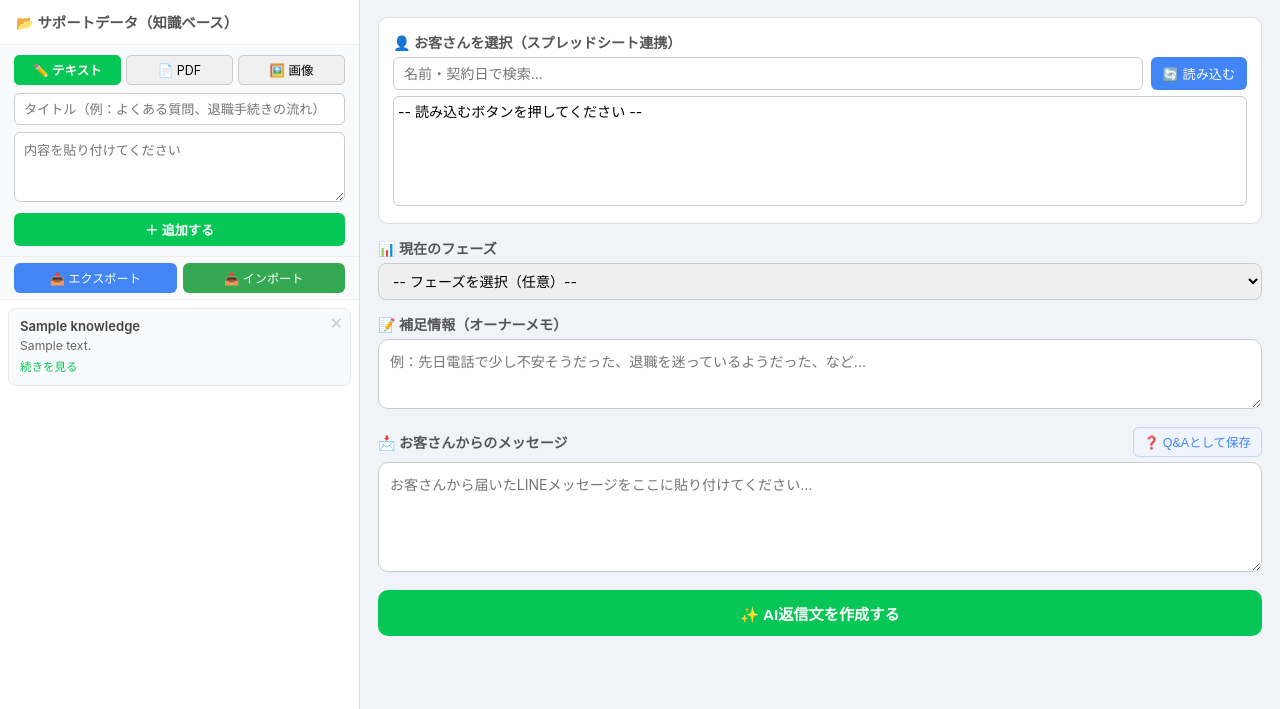
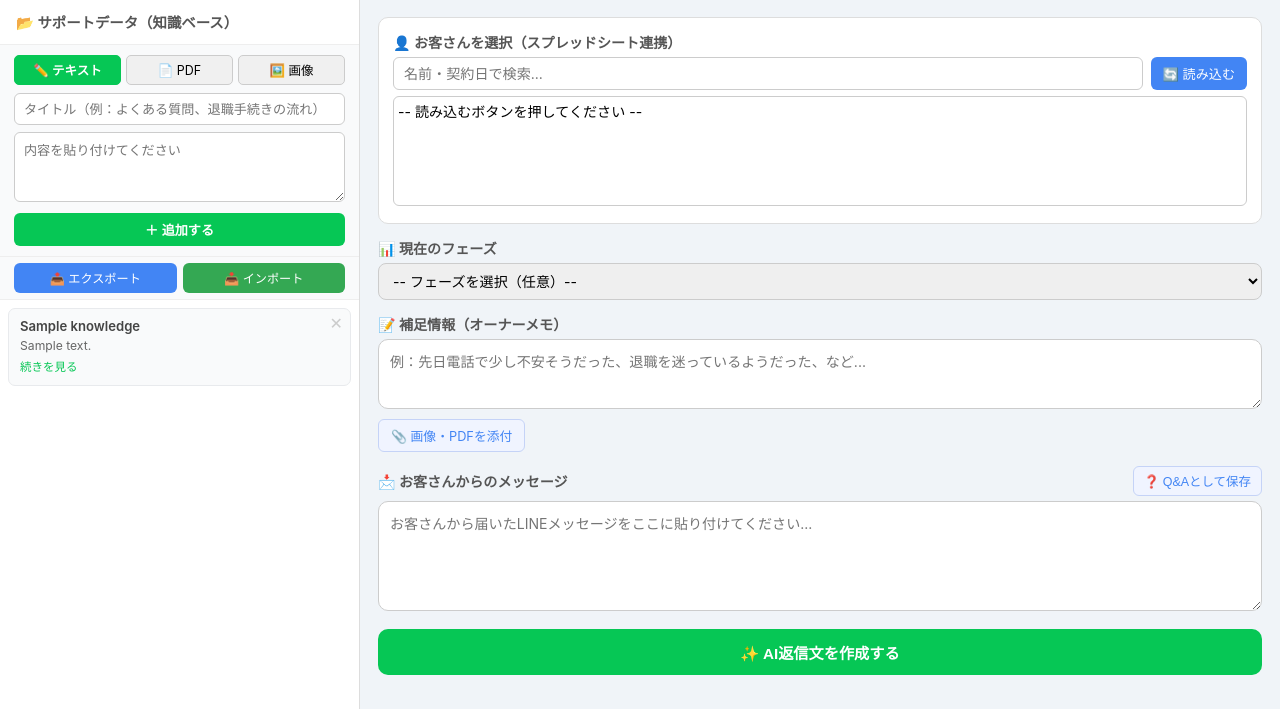
Before and after one commit to giftofficialinada-gif/LINE, a Flask app: page / in a window 1280 px wide. Shown: the part 102-811 px from the top of the page. Run offline with Flask 3, Linux system fonts and the light colour scheme; tables that the repository leaves empty hold one stand-in row (values such as "Sample post"); some libraries are stand-ins or nearby versions.

Commit message:
Add image/PDF attachment to owner note section for per-reply context
Co-Authored-By: Claude Sonnet 4.6 <noreply@anthropic.com>

```diff
--- a/app.py
+++ b/app.py
@@ -343,6 +343,63 @@ def upload_image():
         return jsonify({"error": f"画像の読み込みに失敗しました：{str(e)}"}), 500
 
 
+@app.route("/api/extract_attachment", methods=["POST"])
+def extract_attachment():
+    if "file" not in request.files:
+        return jsonify({"error": "ファイルがありません"}), 400
+    file = request.files["file"]
+    api_key = request.form.get("api_key", "").strip()
+    if not api_key:
+        api_key = os.environ.get("CLAUDE_API_KEY", "")
+
+    ext = os.path.splitext(file.filename.lower())[1]
+
+    if ext == ".pdf":
+        try:
+            pdf_bytes = file.read()
+            reader = PdfReader(io.BytesIO(pdf_bytes))
+            text = ""
+            for page in reader.pages:
+                page_text = page.extract_text()
+                if page_text:
+                    text += page_text + "\n"
+            text = text.strip()
+            if not text:
+                return jsonify({"error": "PDFからテキストを読み取れませんでした（画像PDFは非対応）"}), 400
+            return jsonify({"success": True, "text": text, "filename": file.filename})
+        except Exception as e:
+            return jsonify({"error": f"PDF読み取りエラー：{str(e)}"}), 500
+
+    media_type_map = {
+        ".jpg": "image/jpeg", ".jpeg": "image/jpeg",
+        ".png": "image/png", ".gif": "image/gif", ".webp": "image/webp"
+    }
+    if ext in media_type_map:
+        if not api_key:
+            return jsonify({"error": "画像の読み取りにはAPIキーが必要です"}), 400
+        try:
+            image_b64 = base64.standard_b64encode(file.read()).decode("utf-8")
+            client = anthropic.Anthropic(api_key=api_key)
+            response = client.messages.create(
+                model="claude-haiku-4-5-20251001",
+                max_tokens=2048,
+                messages=[{
+                    "role": "user",
+                    "content": [
+                        {"type": "image", "source": {"type": "base64", "media_type": media_type_map[ext], "data": image_b64}},
+                        {"type": "text", "text": "この画像の内容を詳しく説明してください。テキストが含まれている場合はすべて正確に書き起こしてください。図・表がある場合もその内容を説明してください。"}
+                    ]
+                }]
+            )
+            return jsonify({"success": True, "text": response.content[0].text, "filename": file.filename})
+        except anthropic.AuthenticationError:
+            return jsonify({"error": "APIキーが正しくありません"}), 401
+        except Exception as e:
+            return jsonify({"error": f"画像読み取りエラー：{str(e)}"}), 500
+
+    return jsonify({"error": "PDF・画像ファイル（JPG/PNG/GIF/WebP）のみ対応しています"}), 400
+
+
 @app.route("/api/knowledge/<int:knowledge_id>", methods=["DELETE"])
 def delete_knowledge(knowledge_id):
     db_execute(
--- a/templates/index.html
+++ b/templates/index.html
@@ -393,6 +393,14 @@
         <div>
             <div class="section-label">📝 補足情報（オーナーメモ）</div>
             <textarea id="ownerNote" style="width:100%;border:1px solid #ccc;border-radius:10px;padding:11px;font-size:0.88rem;font-family:inherit;resize:vertical;min-height:70px;" placeholder="例：先日電話で少し不安そうだった、退職を迷っているようだった、など..."></textarea>
+            <div style="margin-top:6px;display:flex;align-items:center;gap:8px;flex-wrap:wrap;">
+                <label style="display:inline-flex;align-items:center;gap:5px;background:#f0f4ff;color:#4285f4;border:1px solid #c5d3f7;border-radius:6px;padding:6px 12px;font-size:0.8rem;cursor:pointer;white-space:nowrap;">
+                    📎 画像・PDFを添付
+                    <input type="file" id="attachmentInput" accept=".jpg,.jpeg,.png,.gif,.webp,.pdf" multiple style="display:none;" onchange="handleAttachments(this.files)">
+                </label>
+                <span id="attachmentStatus" style="font-size:0.78rem;color:#888;"></span>
+            </div>
+            <div id="attachmentList"></div>
         </div>
 
         <!-- メッセージ入力 -->
@@ -482,6 +490,7 @@
 <script>
     let customersData = [];
     let selectedCustomer = null;
+    let attachmentTexts = [];
 
     const phaseDescriptions = {
         1: "退職前。クリニックの予約・受診が完了しています。次は必要な持ち物の案内を送る段階です。",
@@ -804,7 +813,11 @@
             if (selectedCustomer) body.customer_data = selectedCustomer;
             const phase = document.getElementById('phaseSelect').value;
             if (phase) body.phase = phase;
-            const ownerNote = document.getElementById('ownerNote').value.trim();
+            let ownerNote = document.getElementById('ownerNote').value.trim();
+            if (attachmentTexts.length > 0) {
+                const attachContent = attachmentTexts.map(a => `【添付ファイル：${a.filename}】\n${a.text}`).join('\n\n');
+                ownerNote = ownerNote ? `${ownerNote}\n\n${attachContent}` : attachContent;
+            }
             if (ownerNote) body.owner_note = ownerNote;
             const res = await fetch('/api/generate', {
                 method: 'POST', headers: {'Content-Type': 'application/json'},
@@ -922,6 +935,45 @@
         return str.replace(/&/g,'&amp;').replace(/</g,'&lt;').replace(/>/g,'&gt;');
     }
 
+    // 補足情報：ファイル添付
+    async function handleAttachments(files) {
+        const apiKey = document.getElementById('apiKey').value.trim();
+        const statusEl = document.getElementById('attachmentStatus');
+        const listEl = document.getElementById('attachmentList');
+
+        for (const file of files) {
+            statusEl.textContent = `「${file.name}」を読み取り中…`;
+            const formData = new FormData();
+            formData.append('file', file);
+            if (apiKey) formData.append('api_key', apiKey);
+            try {
+                const res = await fetch('/api/extract_attachment', { method: 'POST', body: formData });
+                const data = await res.json();
+                if (data.success) {
+                    const id = Date.now() + Math.random();
+                    attachmentTexts.push({ id, filename: file.name, text: data.text });
+                    const item = document.createElement('div');
+                    item.id = `att-${id}`;
+                    item.style.cssText = 'display:flex;align-items:center;gap:6px;background:#f0f9ff;border:1px solid #bee3f8;border-radius:6px;padding:6px 10px;margin-top:5px;font-size:0.78rem;';
+                    item.innerHTML = `<span style="flex:1;">📎 ${escapeHtml(file.name)}</span><span style="color:#06c755;white-space:nowrap;">✅ 読み取り完了</span><button onclick="removeAttachment(${id})" style="background:none;border:none;color:#aaa;cursor:pointer;font-size:1rem;padding:0 2px;">✕</button>`;
+                    listEl.appendChild(item);
+                    statusEl.textContent = '';
+                } else {
+                    statusEl.textContent = `❌ ${data.error}`;
+                }
+            } catch(e) {
+                statusEl.textContent = '❌ 読み取りに失敗しました';
+            }
+        }
+        document.getElementById('attachmentInput').value = '';
+    }
+
+    function removeAttachment(id) {
+        attachmentTexts = attachmentTexts.filter(a => a.id !== id);
+        const el = document.getElementById(`att-${id}`);
+        if (el) el.remove();
+    }
+
     // Q&A保存
     function openQASave() {
         const message = document.getElementById('customerMessage').value.trim();
```
